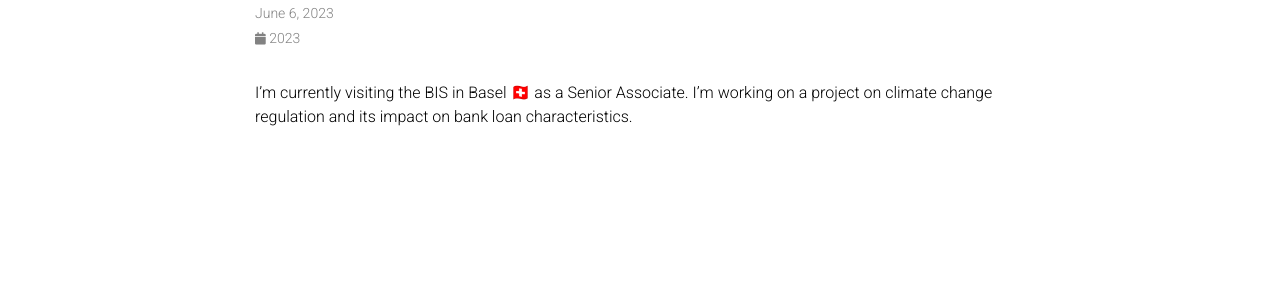
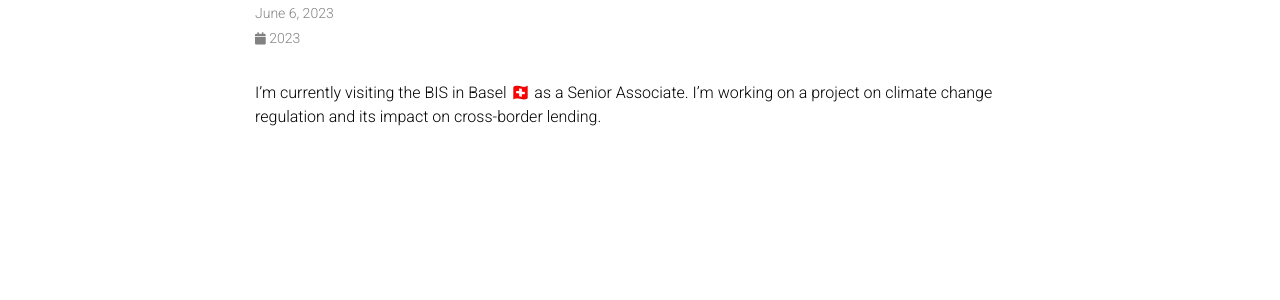
Before and after one commit to majoarteaga/majoarteaga.github.io, a Jekyll site: the page built from _news/announcement_1.md, in a window 1280 px wide. Shown: the part 157-457 px from the top of the page. Built offline with Jekyll 4.4.1, drawn with Linux system fonts in a browser that asks for light colours; emoji names are drawn with the system emoji font; comment, search, counter and statistics services are not loaded; a style sheet for code colours, icons or effects is not loaded.

Commit message:
Update announcement_1.md

```diff
--- a/_news/announcement_1.md
+++ b/_news/announcement_1.md
@@ -5,4 +5,4 @@
 related_posts: false
 ---
 
-I'm currently visiting the BIS in Basel :switzerland: as a Senior Associate. I'm working on a project on climate change regulation and its impact on bank loan characteristics.
+I'm currently visiting the BIS in Basel :switzerland: as a Senior Associate. I'm working on a project on climate change regulation and its impact on cross-border lending.
```
